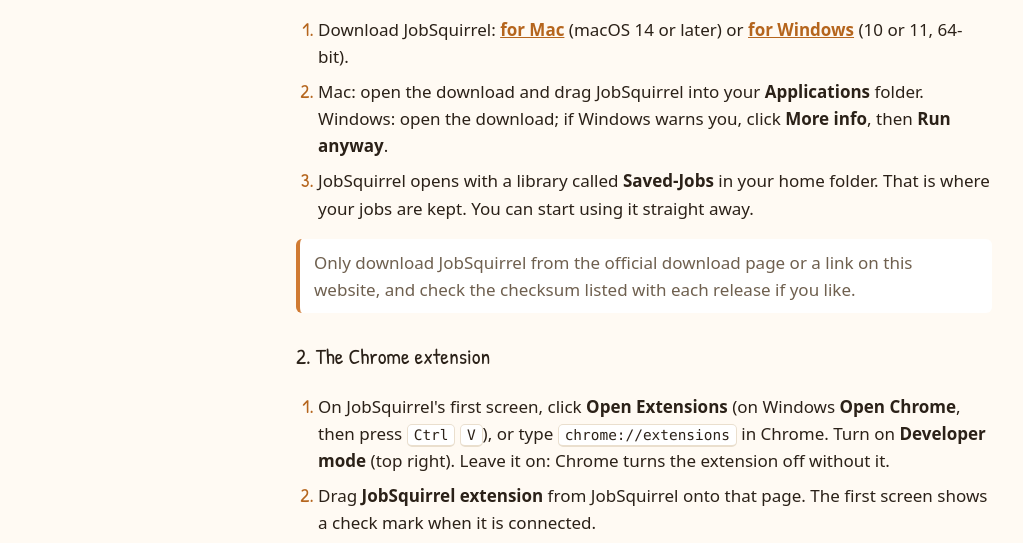
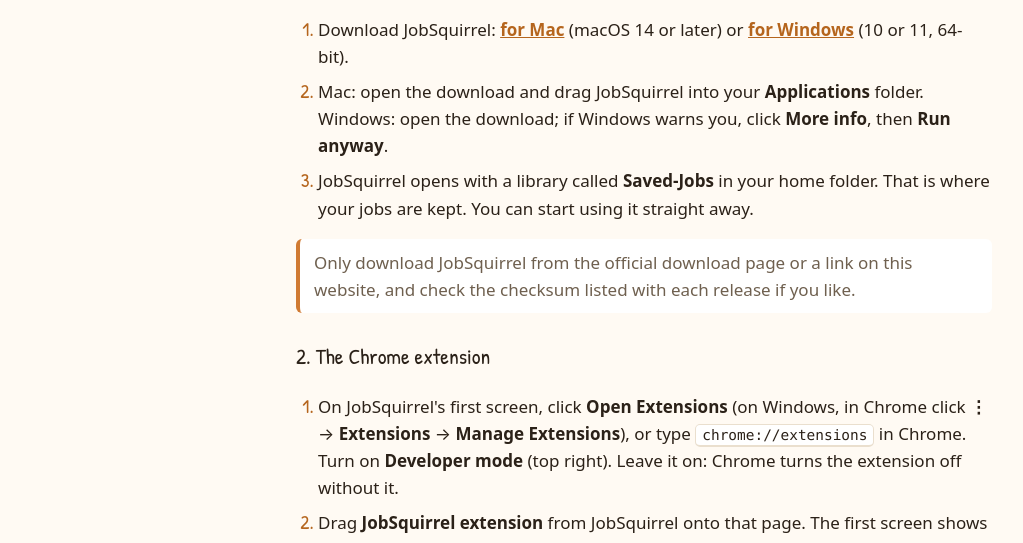
Before and after one commit to jobsquirrel/jobsquirrel.github.io, a plain HTML site: page help.html in a window 1280 px wide. Shown: the part 407-950 px from the top of the page, without its empty margins (128-1151 px from the left). Drawn offline with Linux system fonts and the light colour scheme.

Commit message:
Help: where to click on Windows

```diff
--- a/help.html
+++ b/help.html
@@ -82,7 +82,7 @@
 
         <h3>2. The Chrome extension</h3>
         <ol class="do">
-          <li>On JobSquirrel's first screen, click <b>Open Extensions</b> (on Windows <b>Open Chrome</b>, then press <kbd>Ctrl</kbd> <kbd>V</kbd>), or type <kbd>chrome://extensions</kbd> in Chrome. Turn on <b>Developer mode</b> (top right). Leave it on: Chrome turns the extension off without it.</li>
+          <li>On JobSquirrel's first screen, click <b>Open Extensions</b> (on Windows, in Chrome click <b>⋮</b> → <b>Extensions</b> → <b>Manage Extensions</b>), or type <kbd>chrome://extensions</kbd> in Chrome. Turn on <b>Developer mode</b> (top right). Leave it on: Chrome turns the extension off without it.</li>
           <li>Drag <b>JobSquirrel extension</b> from JobSquirrel onto that page. The first screen shows a check mark when it is connected.</li>
           <li>The squirrel is in Chrome's toolbar. Not there? Click the puzzle piece and pin <b>JobSquirrel</b>.</li>
         </ol>
```
